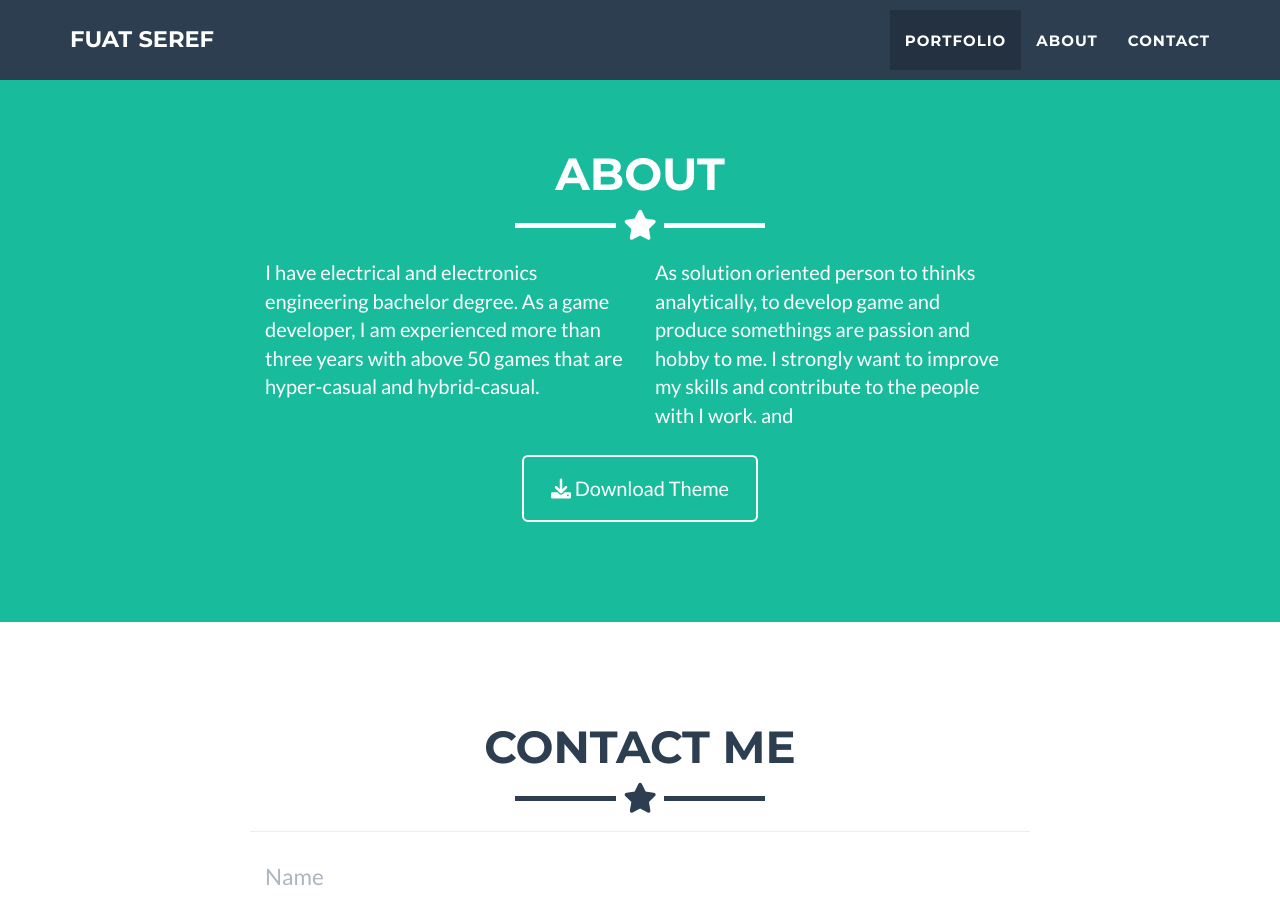
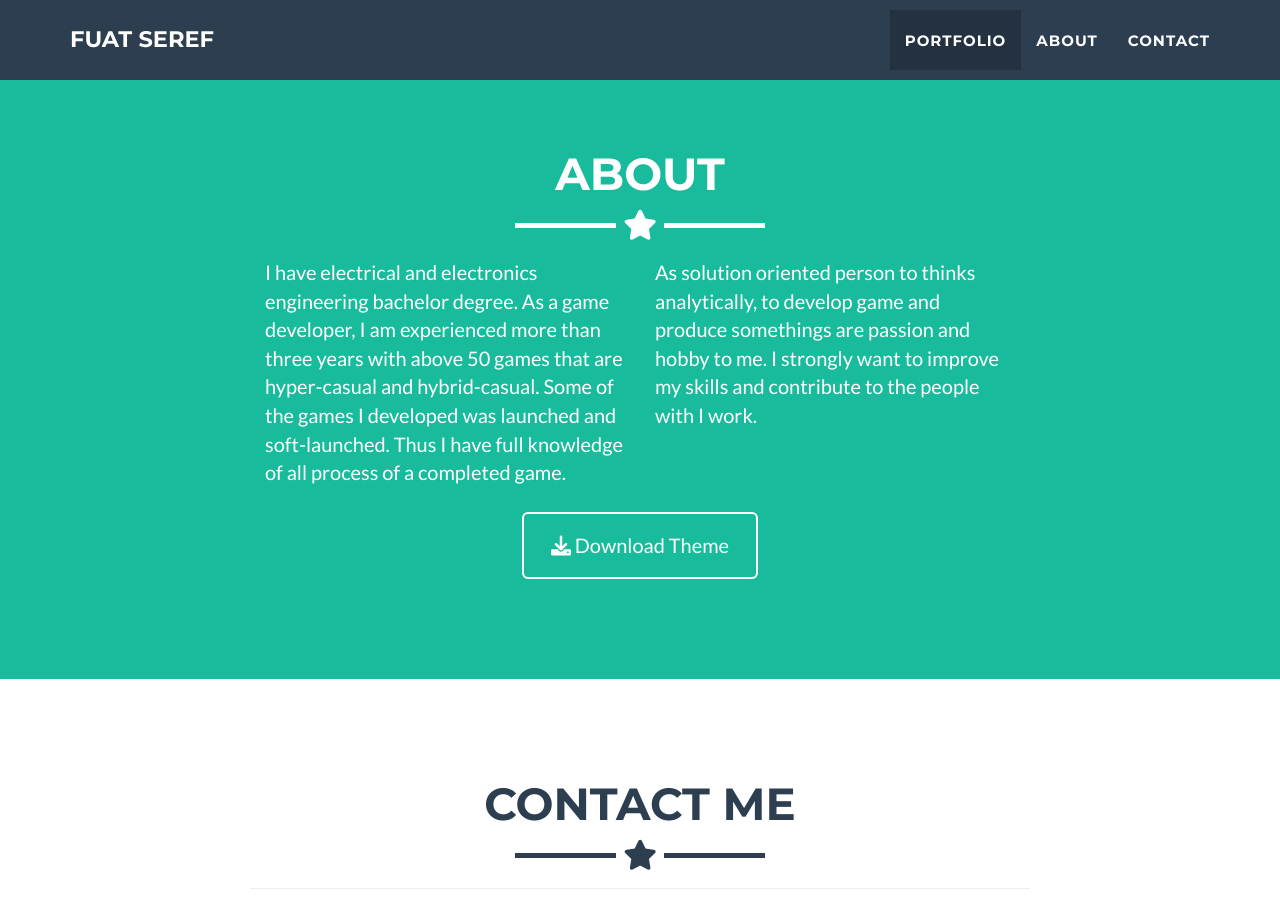
Before and after one commit to fuatSeref/fuatseref.github.io, a Jekyll site: the page built from _posts/2014-07-18-project-1.markdown, in a window 1280 px wide and 900 px high, scrolled down 1623 px. Built offline with Jekyll 4.4.1, drawn with Linux system fonts in a browser that asks for light colours.

Commit message:
Update about.html

```diff
--- a/_includes/about.html
+++ b/_includes/about.html
@@ -9,13 +9,14 @@
     </div>
     <div class="row">
       <div class="col-lg-4 col-lg-offset-2">
-        <p> I have electrical and electronics engineering bachelor degree. As a game developer, I am experienced more than three years with above 50 games that are hyper-casual and hybrid-casual.
-
+        <p> I have electrical and electronics engineering bachelor degree. As a game developer,
+          I am experienced more than three years with above 50 games that are hyper-casual and hybrid-casual.
+        Some of the games I developed was launched and soft-launched. Thus I have full knowledge of all process of a completed game.
         </p>
       </div>
       <div class="col-lg-4">
         <p>As solution oriented person to thinks analytically, to develop game and produce somethings are passion and hobby to me. I strongly want to improve my skills and contribute to the people with I work.
-        and </p>
+        </p>
       </div>
       <div class="col-lg-8 col-lg-offset-2 text-center">
         <a href="https://github.com/jeromelachaud/freelancer-theme" class="btn btn-lg btn-outline">
```
